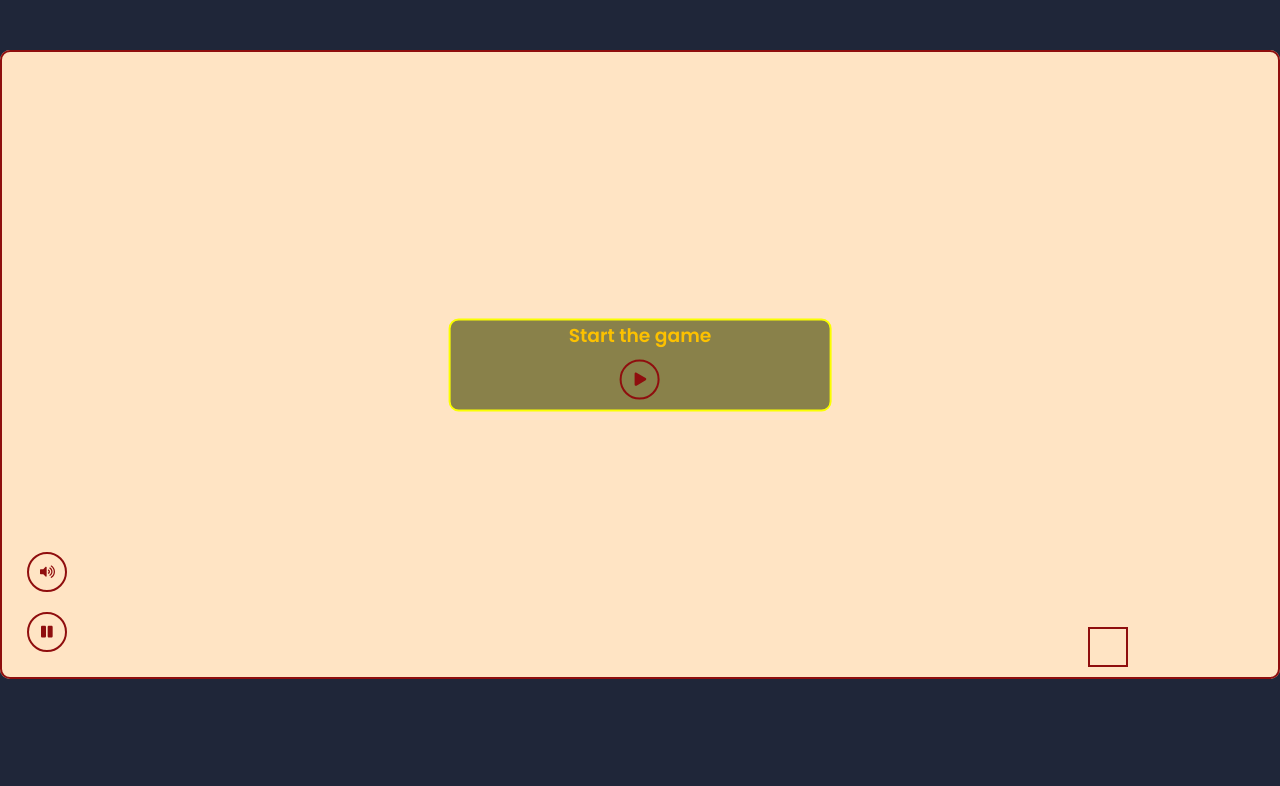
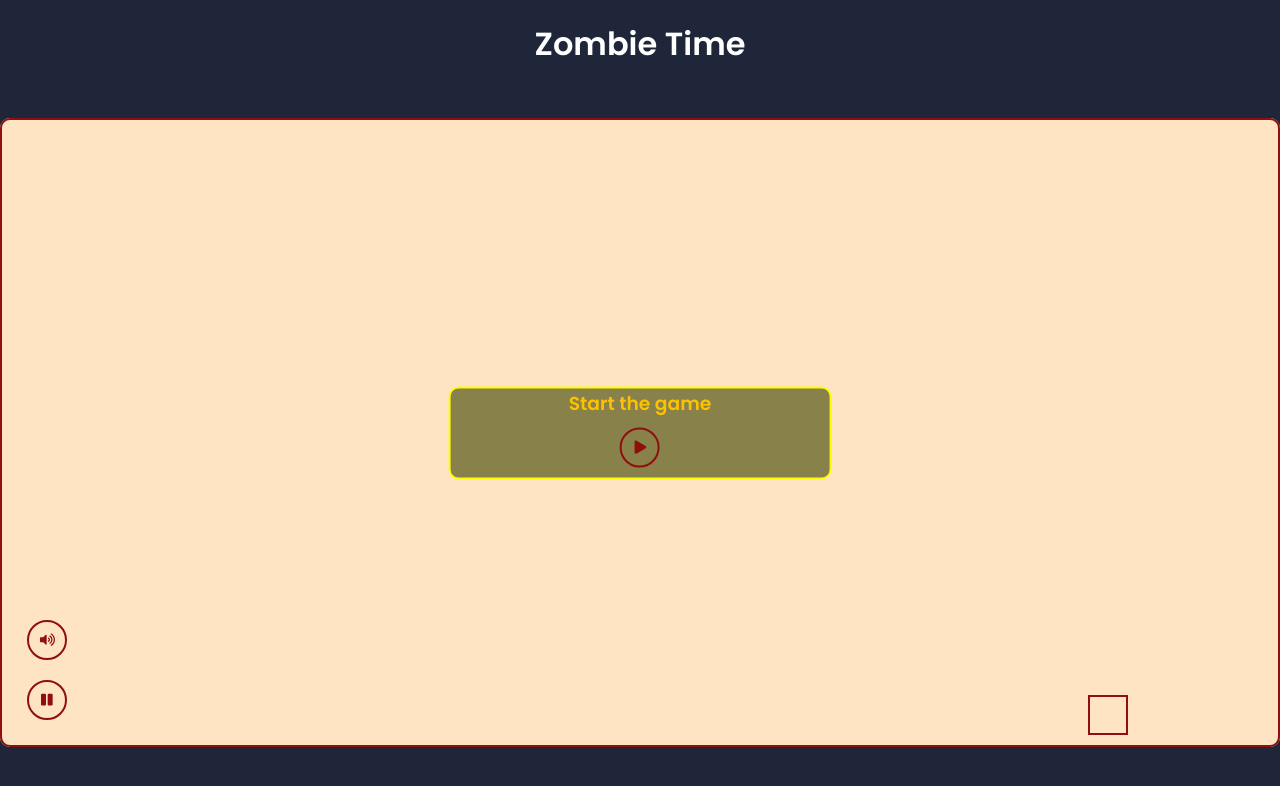
Before and after one commit to jfilm/zombie-time, a website built with webpack: page src/index.html in a window 1280 px wide. Built offline with nearby package versions, Linux system fonts and the light colour scheme; files whose address does not match are found by name.

Commit message:
Added title to top

```diff
--- a/src/index.html
+++ b/src/index.html
@@ -16,7 +16,7 @@
 
     <header>
         <!-- Probably just the Title-->
-        <!-- <h1>Zombie Time</h1> -->
+        <h1>Zombie Time</h1>
     </header>
     <div id="canvas-container">
         <!--Canvas goes here -->
--- a/src/style.css
+++ b/src/style.css
@@ -19,6 +19,11 @@ body {
   color: white;
 }
 
+header h1 {
+  margin-top: 20px;
+  color: white;
+}
+
 canvas {
 
   margin: 50px auto;
```
